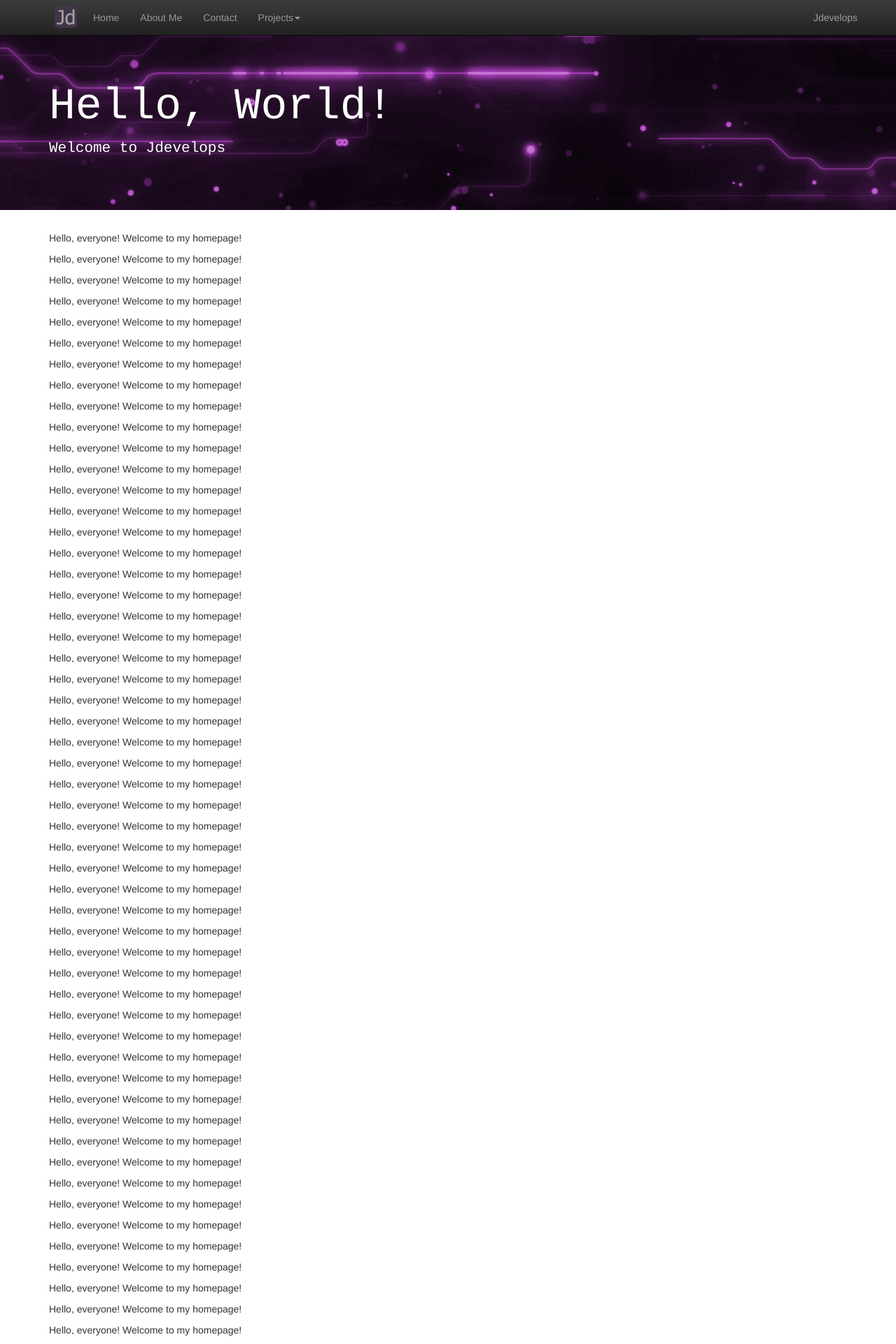
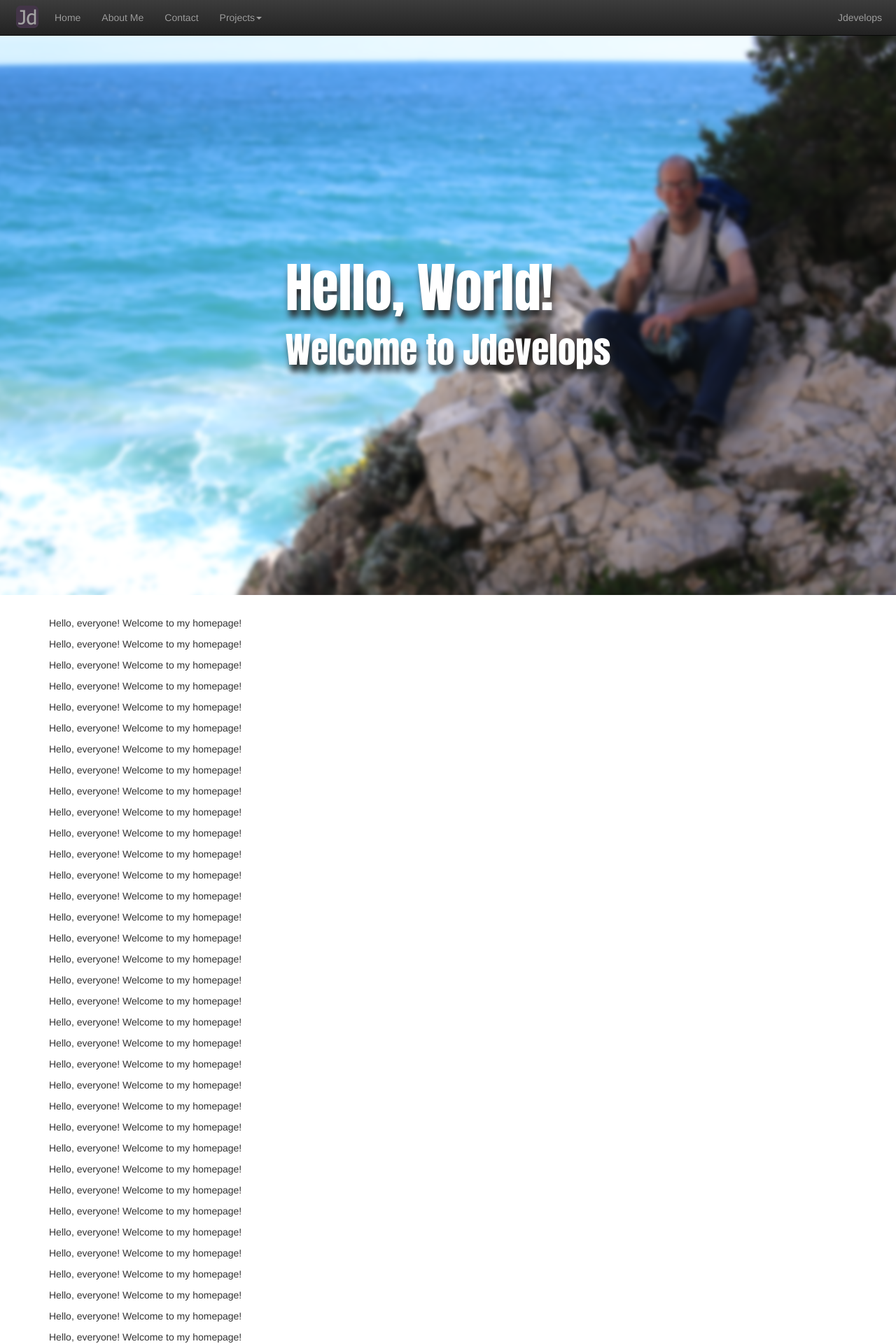
Before and after one commit to JayWelborn/MyBlog, a Django app: template myblog/home/templates/home/index.html in a window 1280 px wide. Shown: the top 1920 px of the page at 70% size. Run offline with Django 3.2, Linux system fonts and the light colour scheme; the template is opened without the code that fills it, so the values that code supplies are empty; some libraries are stand-ins or nearby versions.

Commit message:
14-Jan-2017

```diff
--- a/myblog/home/static/home/css/home.css
+++ b/myblog/home/static/home/css/home.css
@@ -8,18 +8,35 @@ body{
     background: url('../images/jumbotron-test.png') no-repeat center center;
     position: fixed;
     width: 100%;
-    height: 250px; /*same height as jumbotron */
+    height: 100vh; /*same height as jumbotron */
     top:50;
     left:0;
     z-index: -1;
 }
 
 .jumbotron {
-    text-align: left;
-    height: 250px;
-    color: white;
+    position: relative;
+    height: 100vh;
+    color: #FFFFFF;
     background:transparent;
-    font-family: courier;
+    font-family: 'Anton', monospace;
+}
+
+.jumbotron-text {
+    text-shadow: 3px 10px 10px #2a2a2a;
+    width = 100%;
+    position: absolute;
+    top: 50%;
+    left: 50%;
+    transform: translate(-50%, -50%);
+}
+
+.jumbotron h1 {
+    font-size: 6vw;
+}
+
+.jumbotron p {
+    font-size: 4vw;
 }
 
 .footer {
@@ -45,3 +62,7 @@ body{
 #brand {
     padding: 8px;
 }
+
+.navbar-right {
+    padding-right: 20px;
+}
--- a/myblog/home/templates/home/index.html
+++ b/myblog/home/templates/home/index.html
@@ -4,7 +4,7 @@
 {% block jumbotron %}
     <div class="bg"></div>
     <div class="jumbotron">
-        <div class="container">
+        <div class="jumbotron-text">
             <h1>Hello, World!</h1>
             <p>Welcome to Jdevelops</p>
         </div>
--- a/myblog/templates/header.html
+++ b/myblog/templates/header.html
@@ -7,12 +7,13 @@
     <link rel="stylesheet" type="text/css" href="{% static 'home/css/bootstrap.min.css' %}"/>
     <link rel="stylesheet" type="text/css" href="{% static 'home/css/bootstrap-theme.min.css' %}"/>
     <link rel="stylesheet" type="text/css" href="{% static 'home/css/home.css' %}"/>
+    <link href="https://fonts.googleapis.com/css?family=Anton" rel="stylesheet">
     <link rel="shortcut icon" type="image/png" href="{% static 'jd32x32.png' %}"/>
     <title>{% block title %}Jdevelops{% endblock %}</title>
 </head>
 <body>
     <nav class="navbar navbar-inverse navbar-fixed-top">
-        <div class="container">
+        <div class="container-fluid">
             <!-- Brand and toggle get grouped for better mobile display -->
             <div class="navbar-header">
                 <button type="button" class="navbar-toggle collapsed"
```
Also changed, not shown: myblog/home/static/home/images/jumbotron-test.png.
